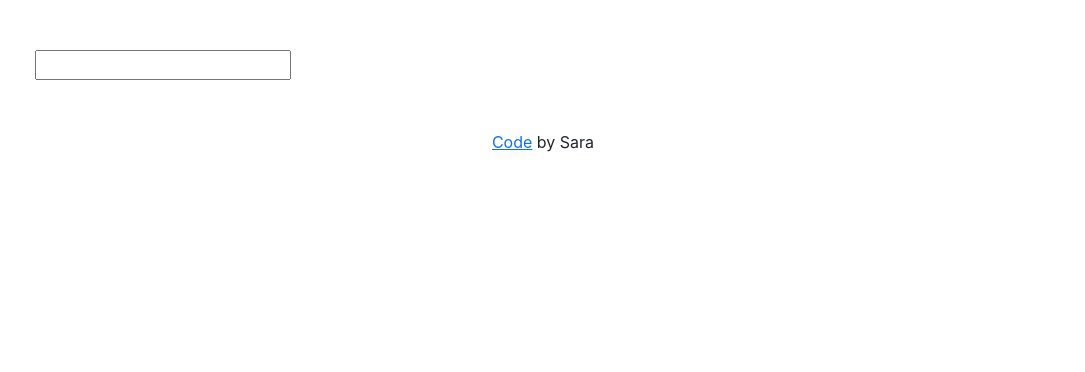
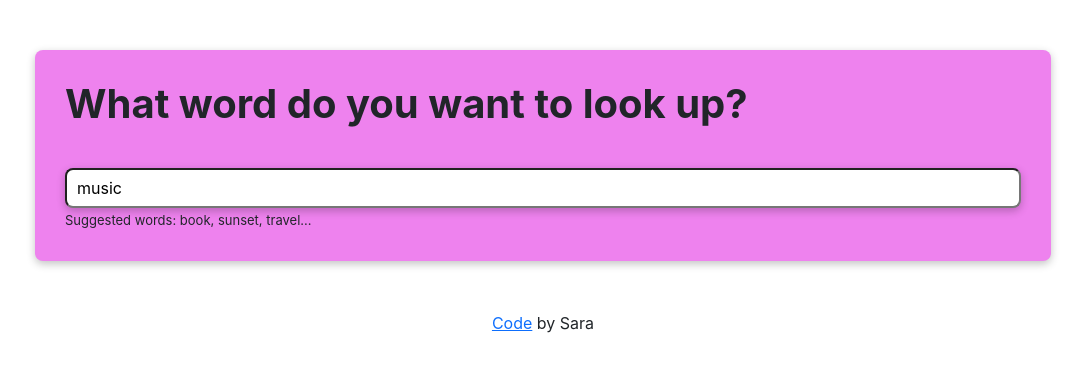
Before and after one commit to saraporri/dictionary-app, a React (Create React App) app: page / in a window 1280 px wide. Shown: the top 372 px of the page, without its empty margins (97-1182 px from the left). Built offline with nearby package versions, Linux system fonts and the light colour scheme; no server answers.

Commit message:
Styled application

```diff
--- a/package.json
+++ b/package.json
@@ -8,6 +8,7 @@
     "@testing-library/user-event": "^13.5.0",
     "axios": "^1.6.1",
     "react": "^18.2.0",
+    "react-audio-player": "^0.17.0",
     "react-dom": "^18.2.0",
     "react-scripts": "5.0.1",
     "web-vitals": "^2.1.4"
--- a/src/App.css
+++ b/src/App.css
@@ -2,3 +2,6 @@
   text-align: center;
   margin: 30px 0;
 }
+html {
+  scroll-behavior: smooth;
+}
--- a/src/App.js
+++ b/src/App.js
@@ -7,7 +7,7 @@
     <div className="App">
       <div className="container">
         <main>
-          <Dictionary />
+          <Dictionary defaultKeyword="music" />
         </main>
       </div>{" "}
       <footer className="App-footer">
--- a/src/Dictionary.css
+++ b/src/Dictionary.css
@@ -1,3 +1,26 @@
 .Dictionary {
   margin: 50px;
 }
+.Dictionary h1 {
+  font-size: 40px;
+  font-weight: bold;
+  margin-bottom: 40px;
+}
+.Dictionary section {
+  background: violet;
+  padding: 30px;
+  margin: 10px 0;
+  border-radius: 8px;
+  box-shadow: rgba(0, 0, 0, 0.24) 0px 3px 8px;
+}
+.Dictionary input {
+  width: 100%;
+  padding: 6px 10px;
+  border-radius: 8px;
+
+  box-shadow: rgba(0, 0, 0, 0.24) 0px 3px 8px;
+}
+.Dictionary .hint {
+  font-size: 13px;
+  margin-top: 3px;
+}
--- a/src/Dictionary.js
+++ b/src/Dictionary.js
@@ -2,32 +2,53 @@
 import axios from "axios";
 import Results from "./Results";
 import "./Dictionary.css";
-export default function Dictionary() {
-  let [keyword, setKeyword] = useState("");
+export default function Dictionary(props) {
+  let [keyword, setKeyword] = useState(props.defaultKeyword);
   let [results, setResults] = useState(null);
-
+  let [loaded, setLoaded] = useState(false);
   function handleResponse(response) {
     console.log(response.data.meanings);
     setResults(response.data);
   }
-
-  function search(event) {
-    event.preventDefault();
+  function search() {
     //https://www.shecodes.io/learn/apis/dictionary
     let apiKey = "8b07dt8e17fee9f438eo54a03e745179";
     let apiUrl = `https://api.shecodes.io/dictionary/v1/define?word=${keyword}&key=${apiKey}`;
     axios.get(apiUrl).then(handleResponse);
   }
+
+  function handleSubmit(event) {
+    event.preventDefault();
+    search();
+  }
   function handleKeywordChange(event) {
-    event.preventDefault();
     setKeyword(event.target.value);
   }
+
+  function load() {
+    setLoaded(true);
+    search();
+  }
+
+  if (loaded) {
     return (
       <div className="Dictionary">
-      <form onSubmit={search}>
-        <input type="search" onChange={handleKeywordChange} />
+        <section className="search">
+          <h1>What word do you want to look up?</h1>
+          <form onSubmit={handleSubmit}>
+            <input
+              type="search"
+              onChange={handleKeywordChange}
+              defaultValue={props.defaultKeyword}
+            />
           </form>
+          <div className="hint">Suggested words: book, sunset, travel...</div>
+        </section>
         <Results results={results} />
       </div>
     );
+  } else {
+    load();
+    return "Loading";
   }
+}
--- /dev/null
+++ b/src/Meaning.css
@@ -0,0 +1,17 @@
+.Meaning .definition {
+  font-size: 20px;
+  line-height: 1.5;
+  font-weight: bold;
+}
+.Meaning .example {
+  line-height: 1.5;
+  font-size: 20px;
+  font-style: italic;
+  opacity: 0.8;
+}
+.Meaning h3 {
+  font-size: 22px;
+  font-weight: bold;
+  padding-bottom: 15px;
+  opacity: 0.8;
+}
--- a/src/Meaning.js
+++ b/src/Meaning.js
@@ -1,17 +1,13 @@
 import React from "react";
 import Synonyms from "./Synonyms";
+import "./Meaning.css";
 export default function Meaning(props) {
-  console.log(props.meaning);
   return (
     <div className="Meaning">
       <h3>{props.meaning.partOfSpeech}</h3>
-      <p>
-        Definition: {props.meaning.definition}
-        <br />
-        Example: <em>{props.meaning.example}</em>
-        <br />
-        <Synonyms synonyms={props.meaning.synonyms} />
-      </p>
+      <div className="definition">{props.meaning.definition}</div>
+      <div className="example">{props.meaning.example}</div>
+      <Synonyms synonyms={props.meaning.synonyms} />
     </div>
   );
 }
--- /dev/null
+++ b/src/Results.css
@@ -0,0 +1,12 @@
+.Results h2 {
+  font-size: 60px;
+  font-weight: bold;
+  line-height: 1.5;
+  text-transform: capitalize;
+}
+.Results .phonetic {
+  font-size: 24px;
+  opacity: 0.8;
+  font-weight: bold;
+  font-style: oblique;
+}
--- a/src/Results.js
+++ b/src/Results.js
@@ -1,16 +1,19 @@
 import React from "react";
 import Meaning from "./Meaning";
+import "./Results.css";
 export default function Results(props) {
   if (props.results) {
     return (
       <div className="Results">
-        <h2>{props.results.word}</h2>
+        <section>
+          <h2>{props.results.word}</h2>
+          <div className="phonetic">{props.results.phonetic} </div>
+        </section>
         {props.results.meanings.map(function (meaning, index) {
           return (
-            <div key={index}>
-              {" "}
+            <section key={index}>
               <Meaning meaning={meaning} />
-            </div>
+            </section>
           );
         })}
       </div>
--- /dev/null
+++ b/src/Synonyms.css
@@ -0,0 +1,11 @@
+.Synonyms {
+  margin: 15px 0 0;
+  padding: 0;
+}
+
+.Synonyms li {
+  font-size: 13px;
+  display: inline-block;
+  padding-right: 10px;
+  line-height: 1;
+}
--- a/src/Synonyms.js
+++ b/src/Synonyms.js
@@ -1,9 +1,9 @@
 import React from "react";
-
+import "./Synonyms.css";
 export default function Synonyms(props) {
   if (props.synonyms) {
     return (
-      <ul className="synonyms">
+      <ul className="Synonyms">
         {props.synonyms.map(function (synonym, index) {
           return <li key={index}>{synonym}</li>;
         })}
```
Also changed, not shown: src/Phonetic.js (added, +12 -0 lines), 1 other file (tests, documents, lock files or other folders). Lines whose indentation alone changed are shown as unchanged.
